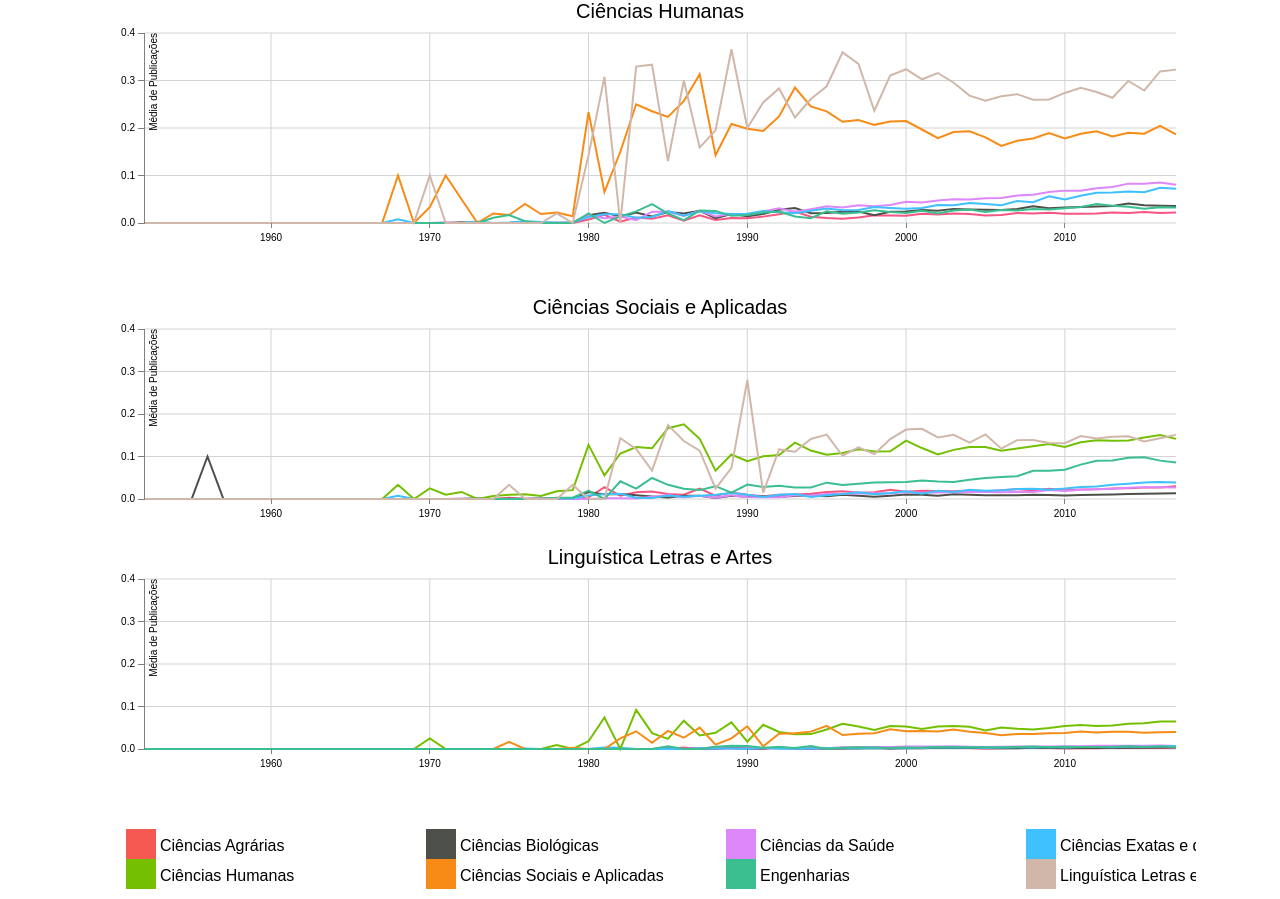
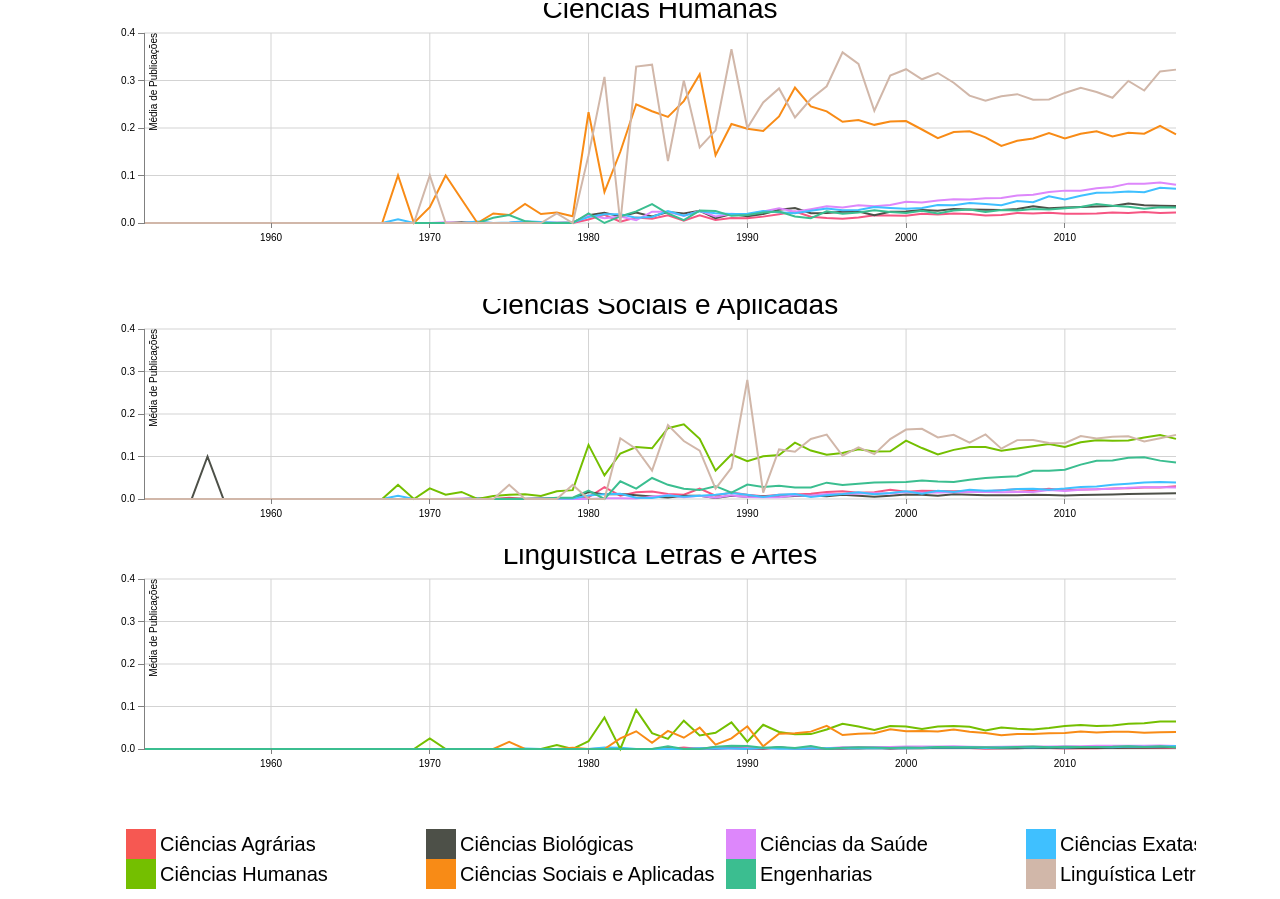
Before and after one commit to geraldopessoajr/colabinter, a plain HTML site: page html/disttempotodos1.html in a window 1280 px wide. Shown: the part 275-1174 px from the top of the page. Drawn offline with nearby package versions, Linux system fonts and the light colour scheme.

Commit message:
Update disttempotodos1.html

```diff
--- a/html/disttempotodos1.html
+++ b/html/disttempotodos1.html
@@ -223,7 +223,7 @@ function make_y_gridlines() {
 		    .attr("x", (width / 2))
 		    .attr("y", 0 - (margin.top / 2))
 		    .attr("text-anchor", "middle")
-		    .style("font-size", "20px")
+		    .style("font-size", "28px")
 		    .text(great_area);
 
 	     });
@@ -278,7 +278,7 @@ function make_y_gridlines() {
 		 legend.append('text')
 		    .attr('x', function(d, i, k){k = (i%4)*300; return margin.right+k+34})
 		    .attr("y", function(d, i, k){if(i < 4){k=0;} else {k =1;} return k *  30+22;})
-                    .style("font-size", "16px")
+                    .style("font-size", "20px")
 		    .text(function(d) {return d.great_area1;});
 
 	     });
```
